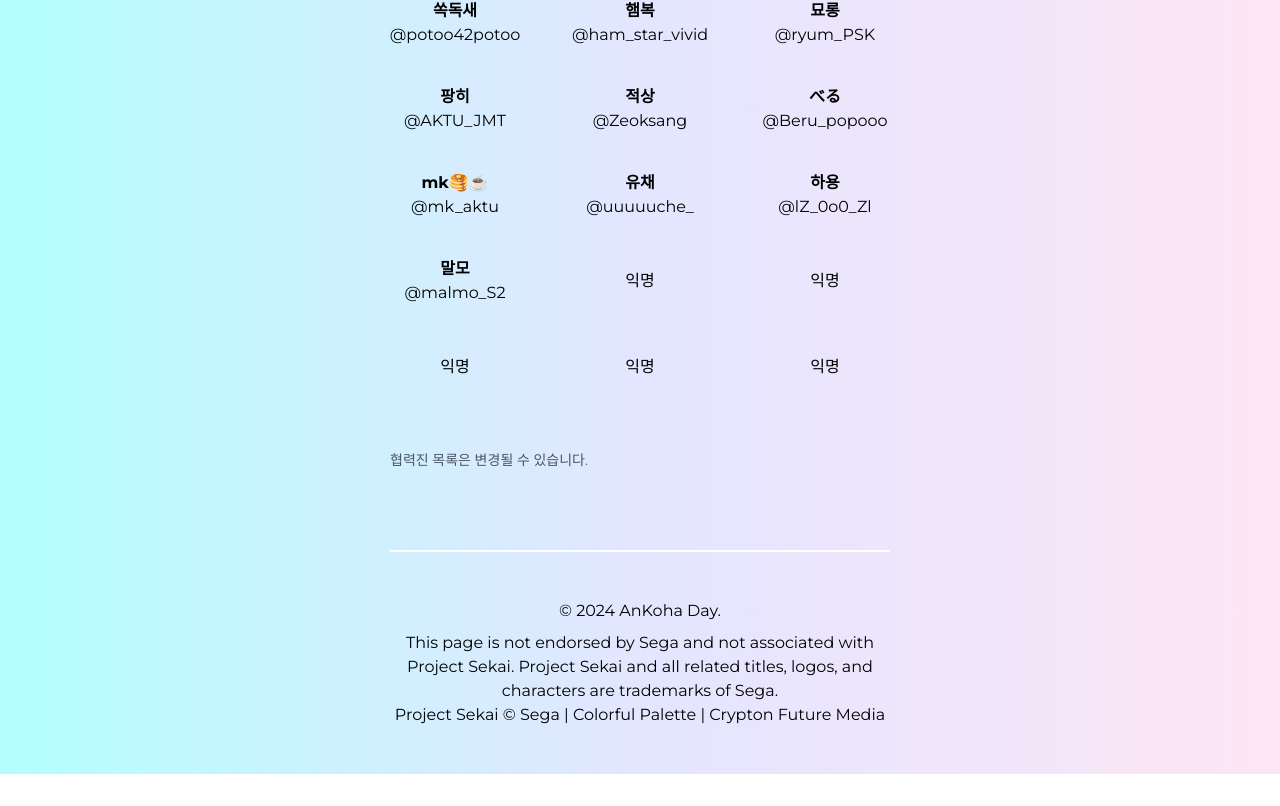
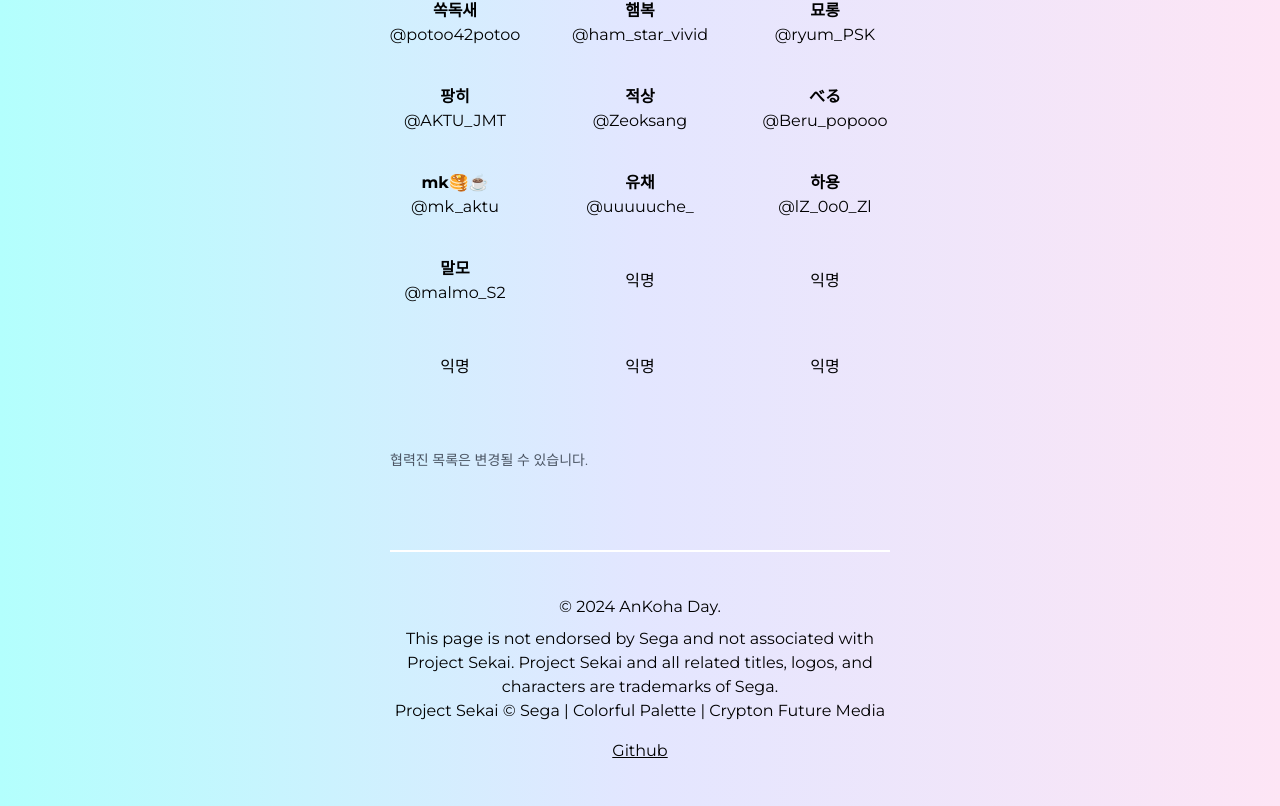
Before and after one commit to 5tarlight/happy-ankoha-day, a Next.js app: page /colab in a window 1280 px wide. Shown: the part 912-1718 px from the top of the page. Before the commit the page ends 1686 px from the top, so only its background shows below. Built offline with nearby package versions, Linux system fonts and the light colour scheme; a web font is replaced by a local one.

Commit message:
푸터 추가

```diff
--- a/components/Footer.tsx
+++ b/components/Footer.tsx
@@ -1,7 +1,7 @@
 export default function Footer() {
   return (
     <div className="flex w-full justify-center mt-16">
-      <div className="w-[80%] h-56 border-t-2 border-white mt-4 max-w-[500px] flex flex-col items-center justify-center">
+      <div className="w-[80%] h-64 border-t-2 border-white mt-4 max-w-[500px] flex flex-col items-center justify-center">
         <div className="mb-2">&copy; 2024 AnKoha Day.</div>
         <div className="text-center">
           This page is not endorsed by Sega and not associated with Project
@@ -11,6 +11,13 @@ export default function Footer() {
         <div className="text-center">
           Project Sekai &copy; Sega | Colorful Palette | Crypton Future Media{" "}
         </div>
+        <a
+          className="mt-4 underline"
+          href="https://github.com/5tarlight/happy-ankoha-day"
+          target="_blank"
+        >
+          Github
+        </a>
       </div>
     </div>
   );
```
